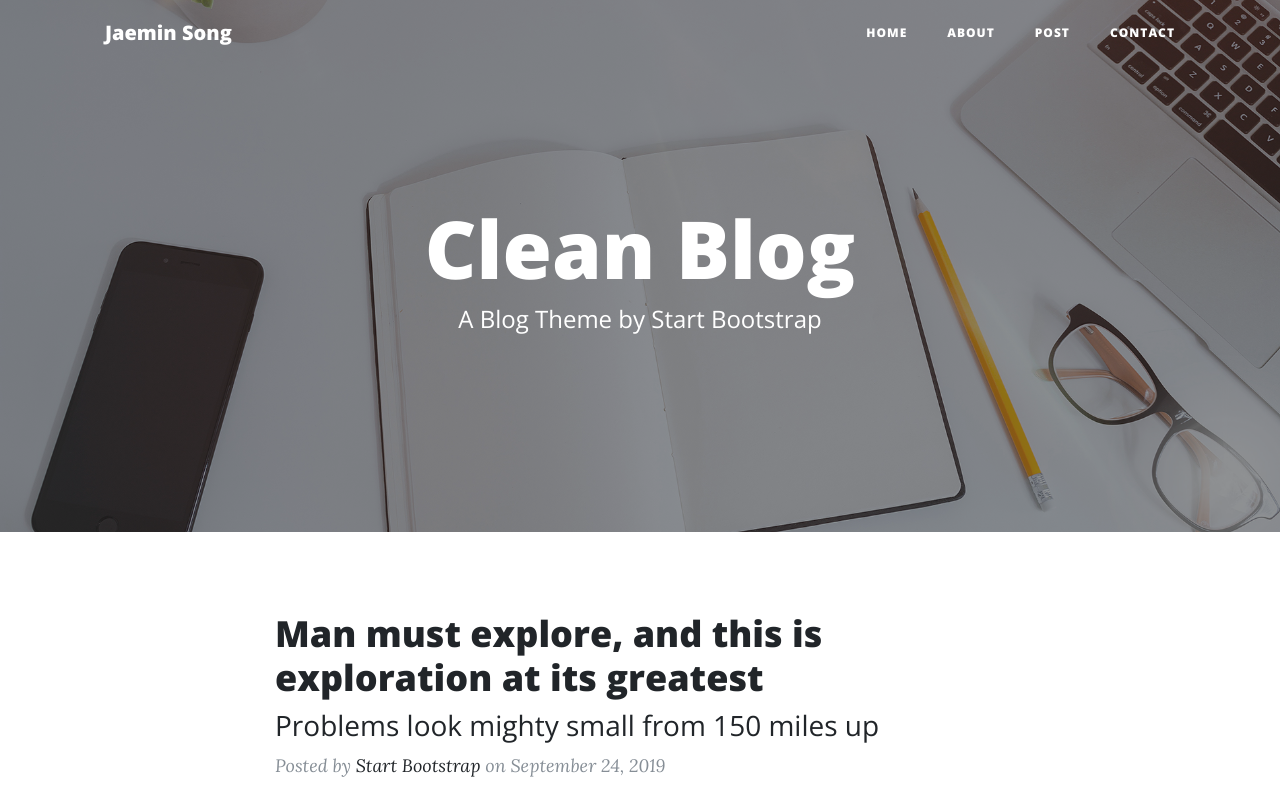
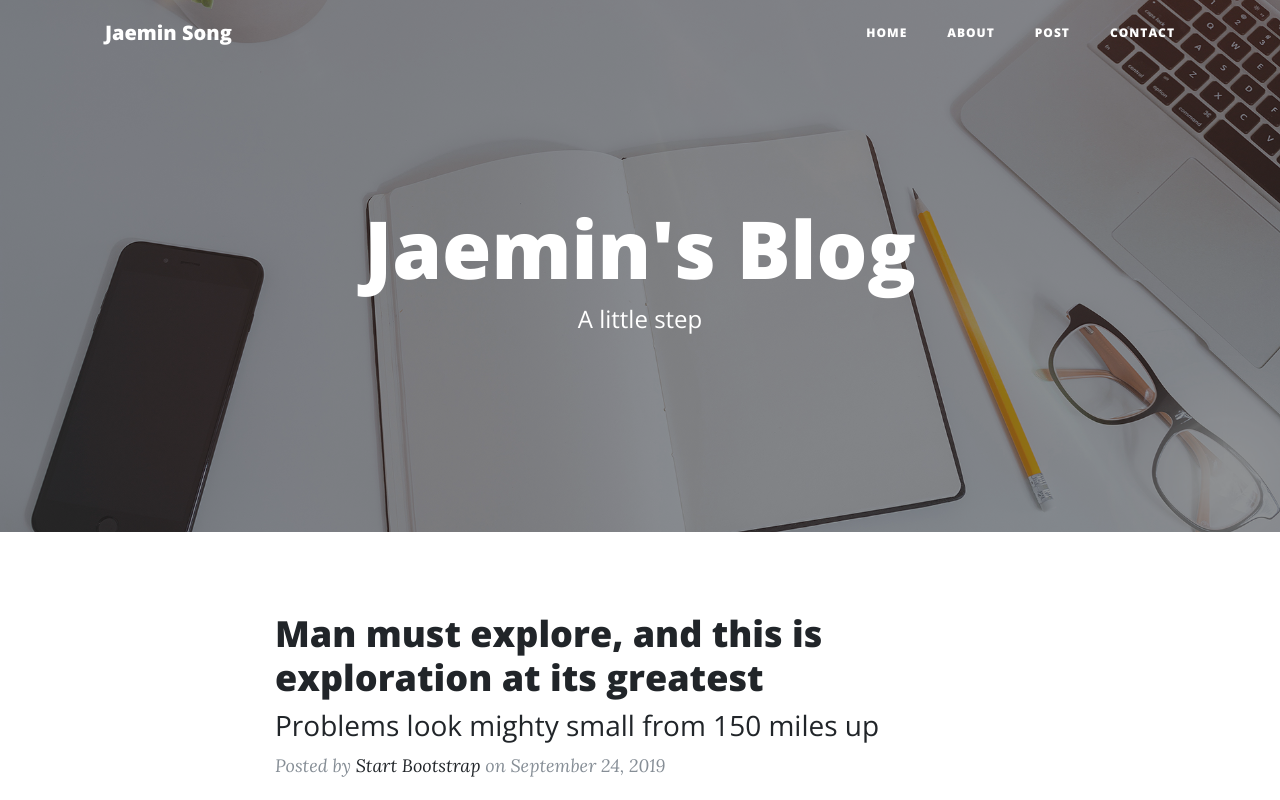
Before and after one commit to sjm356/jaeminswebpage, a website: page index.html in a window 1280 px wide. Shown: the top 800 px of the page. Drawn offline with nearby package versions, Linux system fonts and the light colour scheme.

Commit message:
Editting title
제목 수정

```diff
--- a/index.html
+++ b/index.html
@@ -59,8 +59,8 @@
       <div class="row">
         <div class="col-lg-8 col-md-10 mx-auto">
           <div class="site-heading">
-            <h1>Clean Blog</h1>
-            <span class="subheading">A Blog Theme by Start Bootstrap</span>
+            <h1>Jaemin's Blog</h1>
+            <span class="subheading">A little step</span>
           </div>
         </div>
       </div>
```
